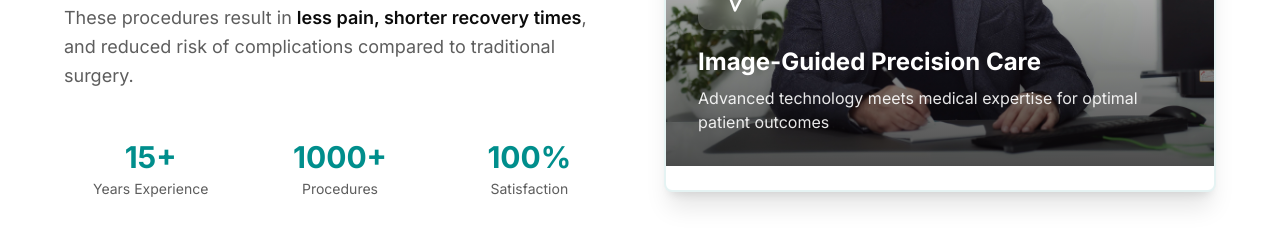
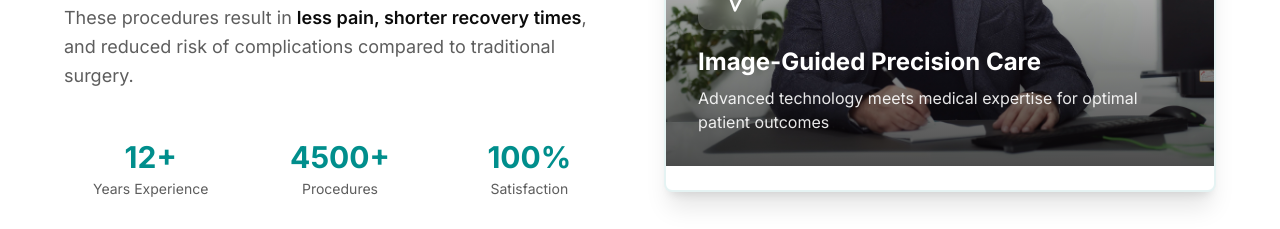
Before and after one commit to agathangeloumarios/dr-agathangelou-inte, a React (Vite) app: page / in a window 1280 px wide. Shown: the part 1120-1349 px from the top of the page. Built offline with nearby package versions, Linux system fonts and the light colour scheme.

Commit message:
Generated by Spark: Change this :
15+
Years Experience
1000+
Procedures
100%
Satisfaction
To this :
12+
Years Experience
4500+
Procedures
100%
Satisfaction

```diff
--- a/src/pages/Home.tsx
+++ b/src/pages/Home.tsx
@@ -146,11 +146,11 @@ export default function Home() {
 
               <div className="grid grid-cols-3 gap-4 pt-6">
                 <div className="text-center">
-                  <div className="text-3xl font-bold text-primary mb-1">15+</div>
+                  <div className="text-3xl font-bold text-primary mb-1">12+</div>
                   <div className="text-sm text-muted-foreground">Years Experience</div>
                 </div>
                 <div className="text-center">
-                  <div className="text-3xl font-bold text-primary mb-1">1000+</div>
+                  <div className="text-3xl font-bold text-primary mb-1">4500+</div>
                   <div className="text-sm text-muted-foreground">Procedures</div>
                 </div>
                 <div className="text-center">
```
